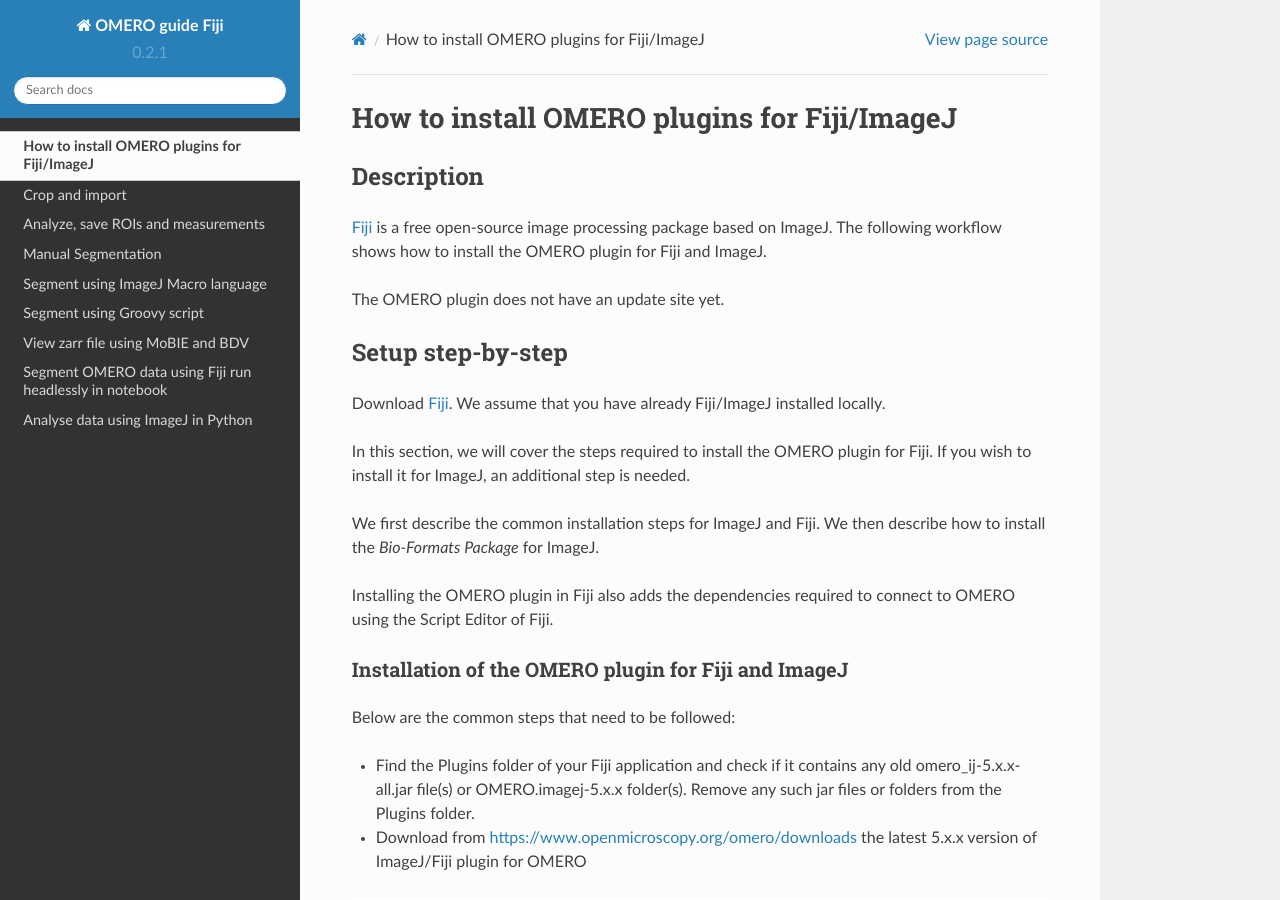
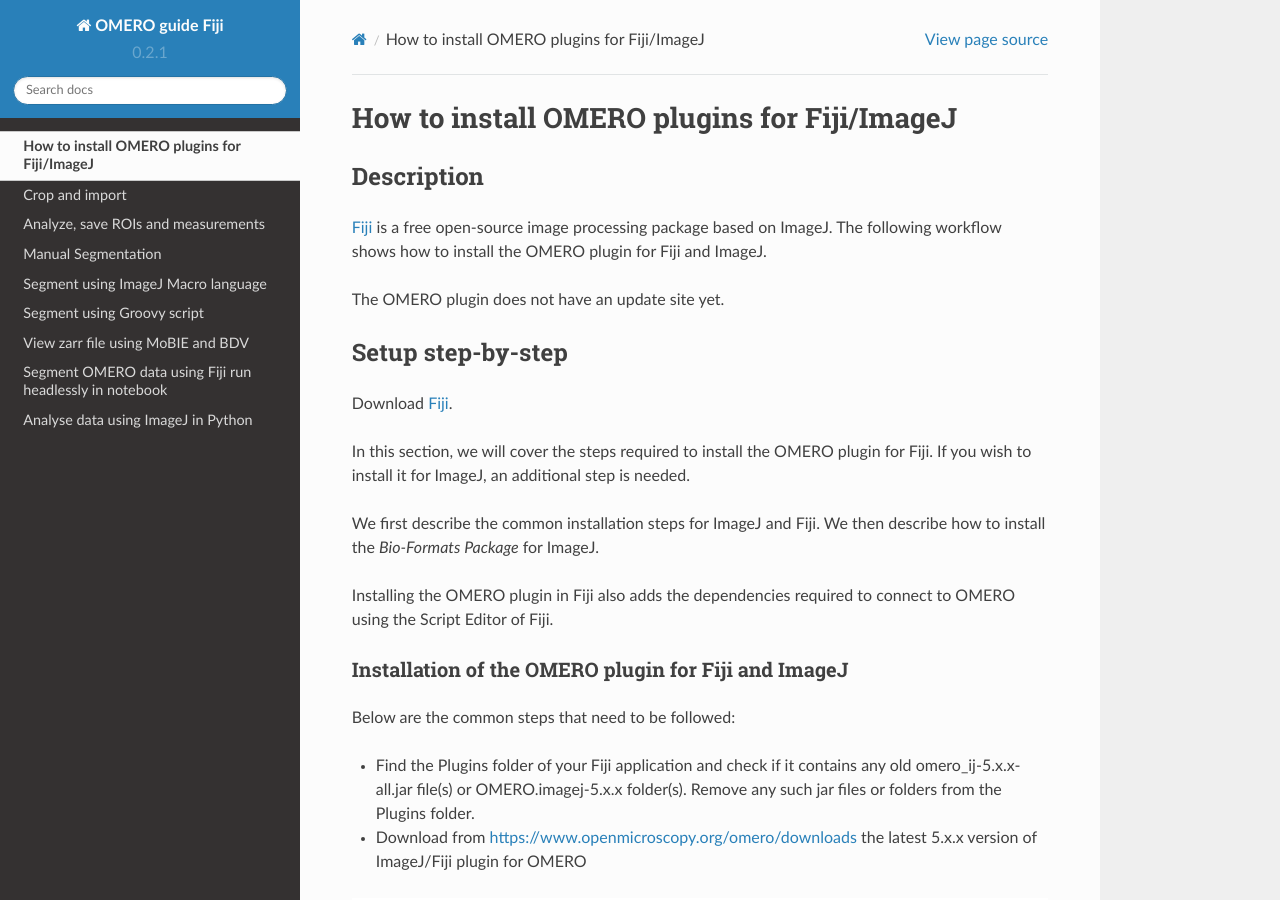
Before and after one commit to ome/omero-guide-fiji, a Sphinx documentation site: the page built from docs/installation.rst, in a window 1280 px wide and 900 px high. Built offline with Sphinx 7.4.7 and the Read the Docs theme 2.0.0, drawn with Linux system fonts in a browser that asks for light colours.

Commit message:
Update docs/installation.rst
Co-authored-by: pwalczysko <p.walczysko@dundee.ac.uk>

```diff
--- a/docs/installation.rst
+++ b/docs/installation.rst
@@ -14,7 +14,6 @@
 ------------------
 
 Download `Fiji <https://imagej.net/software/fiji/downloads>`__.
-We assume that you have already Fiji/ImageJ installed locally.
 
 In this section, we will cover the steps required to install the
 OMERO plugin for Fiji. If you wish to install it for ImageJ,
```
